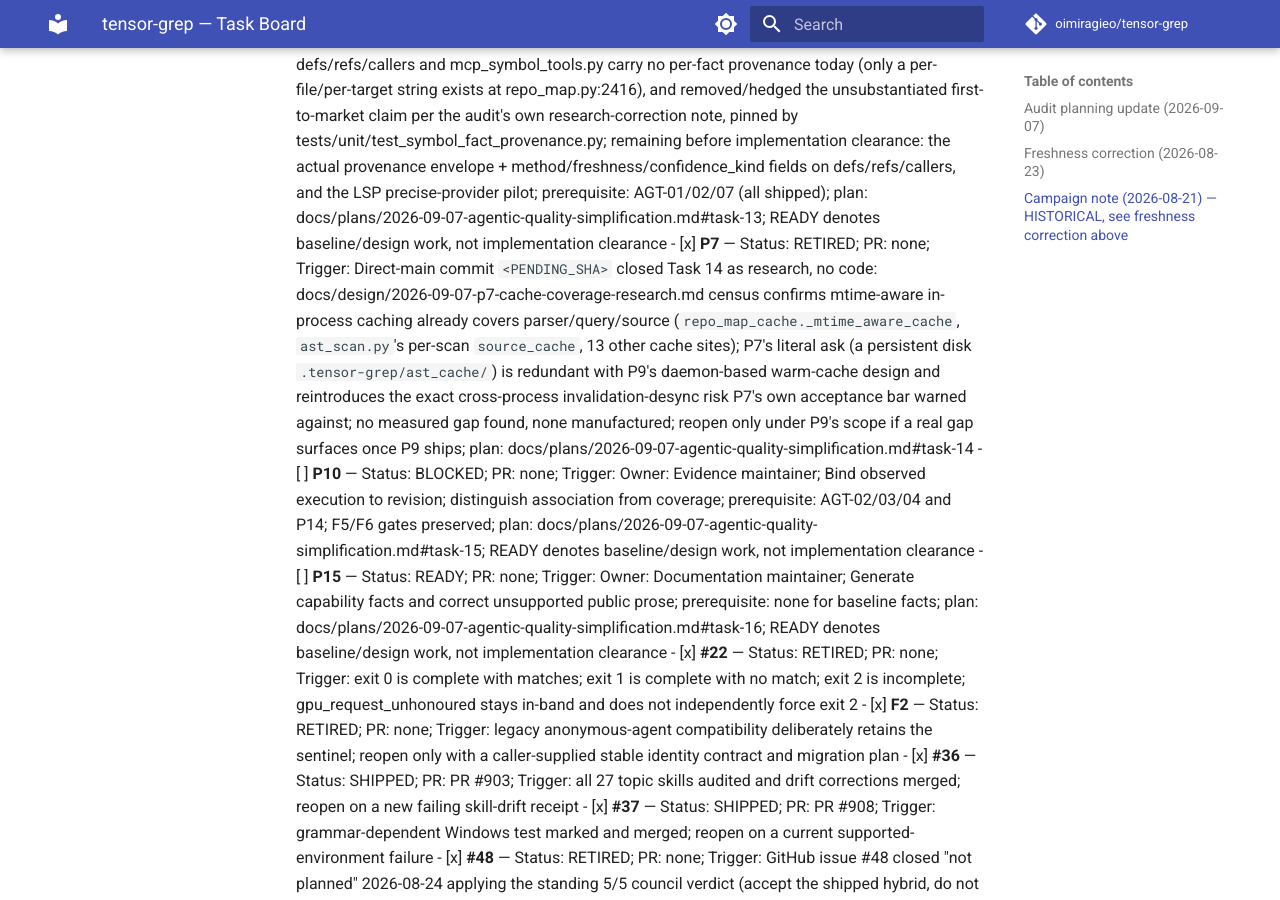
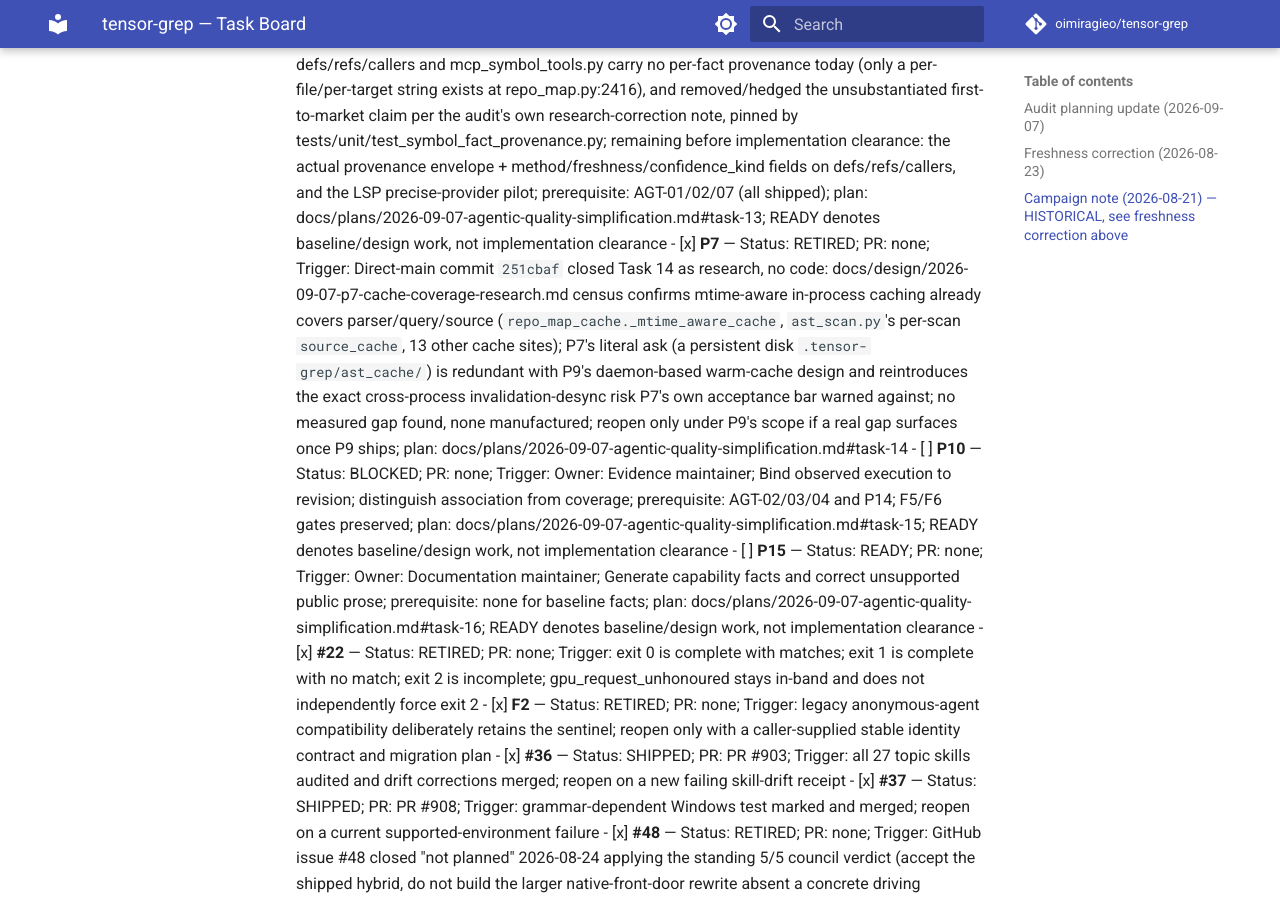
Before and after one commit to oimiragieo/tensor-grep, an MkDocs documentation site: the page built from docs/TASK_BOARD.md, in a window 1280 px wide and 900 px high, scrolled down 6826 px. Built offline with MkDocs 1.6.1 and Material for MkDocs 9.7.7, drawn with Linux system fonts in a browser that asks for light colours; comment, search, counter and statistics services are not loaded.

Commit message:
docs(backlog): backfill P7 closure commit SHA into TASK_BOARD.md
Follow-up to 251cbaf -- the board row was written before that commit existed,
so it carried a placeholder. Cite the real SHA now that it's known.

Co-Authored-By: Claude Sonnet 5 <noreply@anthropic.com>
Claude-Session: https://claude.ai/code/session_01WqGN9azYYd4Kvoqyv2MqwT

```diff
--- a/docs/TASK_BOARD.md
+++ b/docs/TASK_BOARD.md
@@ -170,7 +170,7 @@ Canonical status index version: 2026-09-07.1
 - [ ] **AGT-08** — Status: READY; PR: none; Trigger: Owner: Retrieval maintainer; Direct-main commit `c366a34` shipped the core-primitive half of Task 11: `core/retrieval_fusion.reciprocal_rank_fusion_explained` returns the exact real per-leg terms (fuzz-proven byte-identical order to the plain function across 25 random shapes, both combine modes); Codex Luna audit round 1 caught two real defects (duplicate-chunk-id divergence, silent duplicate-leg-name overwrite), both fixed, round 2 AUDIT_CLEAR; remaining before implementation clearance: wire this into `tg search`'s CLI/MCP output and the production BM25+dense call sites, plus path-boost/fallback-reason legs the audit named; prerequisite: none for the primitive, AGT-01 measurement controls before the wired feature; plan: docs/plans/2026-09-07-agentic-quality-simplification.md#task-11; READY denotes baseline/design work, not implementation clearance
 - [ ] **P12** — Status: READY; PR: none; Trigger: Owner: Retrieval maintainer; Direct-main commit `1f6f4b0` shipped the per-phase measurement instrument for Task 12: `core/retrieval_dense.DenseStageTimings` + `DenseIndex.query_with_timings()` (corpus-encode, query-encode, score, sort timed separately; `query()` delegates to it so ranking is provably unchanged) plus `benchmarks/profile_dense_stages.py`, a min-of-N synthetic-corpus harness that skips cleanly without the optional model2vec extra; remaining before implementation clearance: model/corpus reuse-by-identity, bounded top-k selection vs full sort, and the actual float16/int8/ONNX comparison arm; prerequisite: AGT-01 and AGT-08; plan: docs/plans/2026-09-07-agentic-quality-simplification.md#task-12; READY denotes baseline/design work, not implementation clearance
 - [ ] **P14** — Status: READY; PR: none; Trigger: Owner: Symbol intelligence maintainer; Direct-main commit `3a69430` shipped Task 13's inventory checkbox: docs/design/2026-09-07-p14-provenance-census.md census confirms defs/refs/callers and mcp_symbol_tools.py carry no per-fact provenance today (only a per-file/per-target string exists at repo_map.py:2416), and removed/hedged the unsubstantiated first-to-market claim per the audit's own research-correction note, pinned by tests/unit/test_symbol_fact_provenance.py; remaining before implementation clearance: the actual provenance envelope + method/freshness/confidence_kind fields on defs/refs/callers, and the LSP precise-provider pilot; prerequisite: AGT-01/02/07 (all shipped); plan: docs/plans/2026-09-07-agentic-quality-simplification.md#task-13; READY denotes baseline/design work, not implementation clearance
-- [x] **P7** — Status: RETIRED; PR: none; Trigger: Direct-main commit `<PENDING_SHA>` closed Task 14 as research, no code: docs/design/2026-09-07-p7-cache-coverage-research.md census confirms mtime-aware in-process caching already covers parser/query/source (`repo_map_cache._mtime_aware_cache`, `ast_scan.py`'s per-scan `source_cache`, 13 other cache sites); P7's literal ask (a persistent disk `.tensor-grep/ast_cache/`) is redundant with P9's daemon-based warm-cache design and reintroduces the exact cross-process invalidation-desync risk P7's own acceptance bar warned against; no measured gap found, none manufactured; reopen only under P9's scope if a real gap surfaces once P9 ships; plan: docs/plans/2026-09-07-agentic-quality-simplification.md#task-14
+- [x] **P7** — Status: RETIRED; PR: none; Trigger: Direct-main commit `251cbaf` closed Task 14 as research, no code: docs/design/2026-09-07-p7-cache-coverage-research.md census confirms mtime-aware in-process caching already covers parser/query/source (`repo_map_cache._mtime_aware_cache`, `ast_scan.py`'s per-scan `source_cache`, 13 other cache sites); P7's literal ask (a persistent disk `.tensor-grep/ast_cache/`) is redundant with P9's daemon-based warm-cache design and reintroduces the exact cross-process invalidation-desync risk P7's own acceptance bar warned against; no measured gap found, none manufactured; reopen only under P9's scope if a real gap surfaces once P9 ships; plan: docs/plans/2026-09-07-agentic-quality-simplification.md#task-14
 - [ ] **P10** — Status: BLOCKED; PR: none; Trigger: Owner: Evidence maintainer; Bind observed execution to revision; distinguish association from coverage; prerequisite: AGT-02/03/04 and P14; F5/F6 gates preserved; plan: docs/plans/2026-09-07-agentic-quality-simplification.md#task-15; READY denotes baseline/design work, not implementation clearance
 - [ ] **P15** — Status: READY; PR: none; Trigger: Owner: Documentation maintainer; Generate capability facts and correct unsupported public prose; prerequisite: none for baseline facts; plan: docs/plans/2026-09-07-agentic-quality-simplification.md#task-16; READY denotes baseline/design work, not implementation clearance
 - [x] **#22** — Status: RETIRED; PR: none; Trigger: exit 0 is complete with matches; exit 1 is complete with no match; exit 2 is incomplete; gpu_request_unhonoured stays in-band and does not independently force exit 2
```
